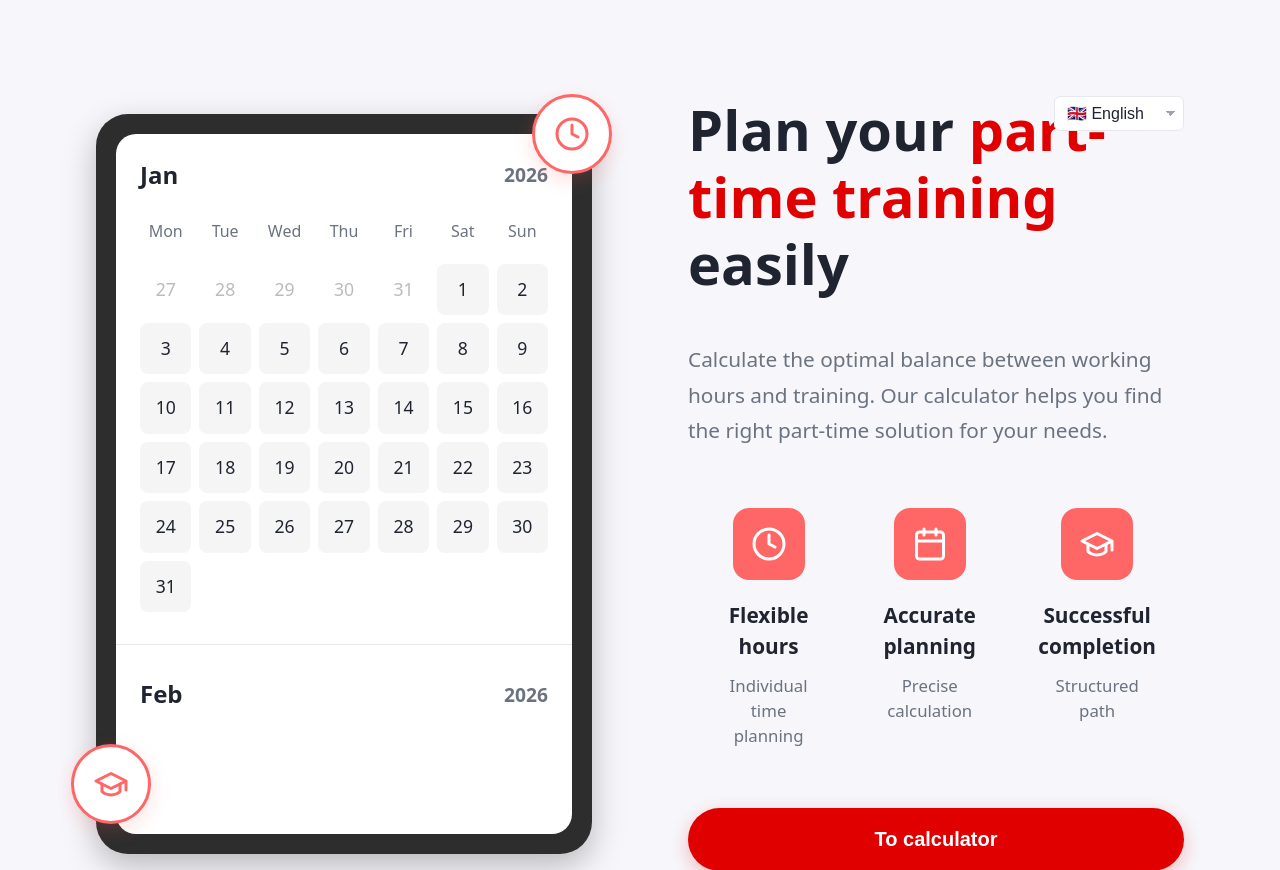
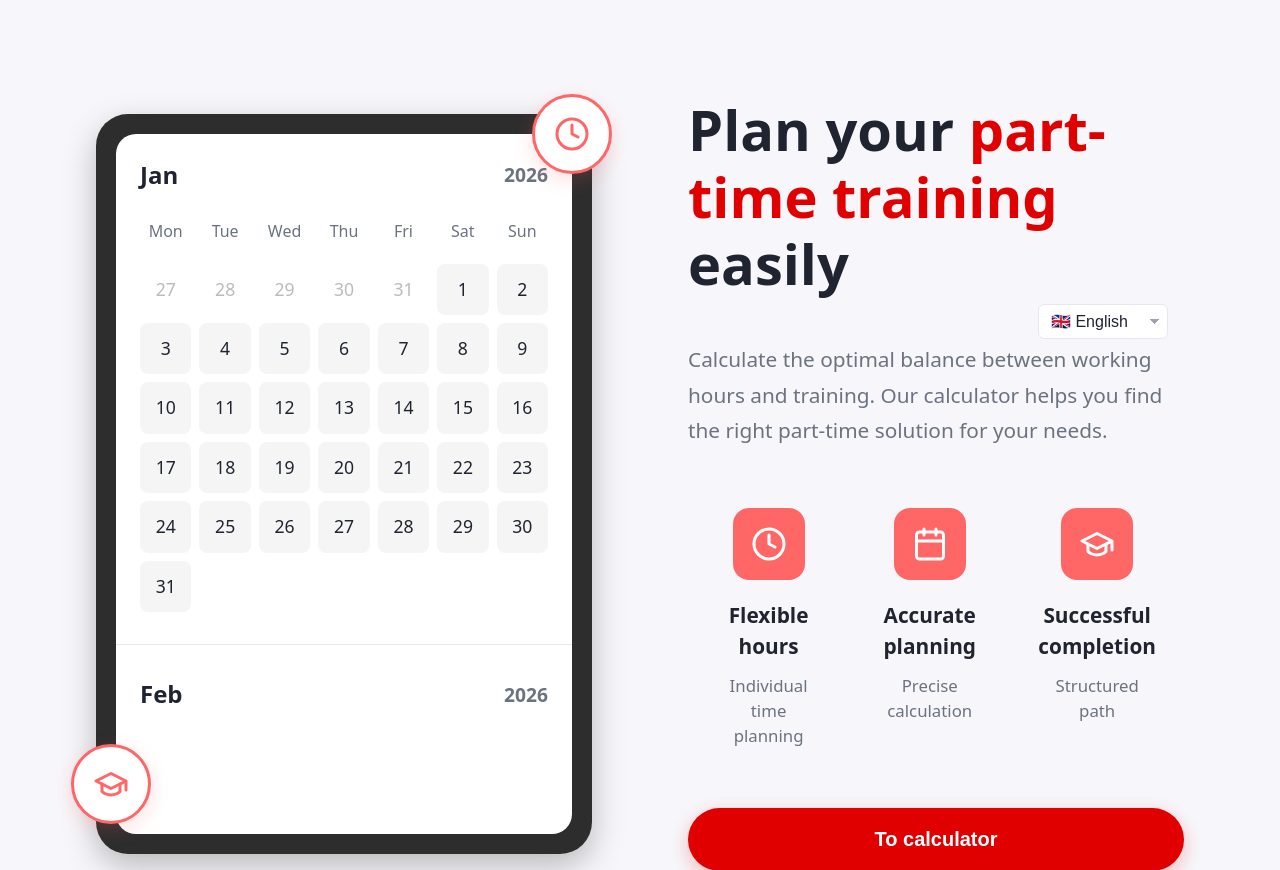
Before and after one commit to rbatmaz69/Teilzeitausbildungsrechner, a Flask app: page / in a window 1280 px wide. Shown: the top 870 px of the page. Run offline with Flask 3, Linux system fonts and the light colour scheme.

Commit message:
#27 Fix: Language-Button Desktop-Version unabhängig positioniert am oberen Rand der Kalender-Umrandung

```diff
--- a/static/styles.css
+++ b/static/styles.css
@@ -1272,6 +1272,7 @@ input.error,
 
     /* Verhindert Abschneiden */
     overflow: visible;
+    position: relative; /* Für absolute Positionierung des Language-Buttons */
   }
 
   /* Container-Regel für Startseite komplett überschreiben */
@@ -1468,15 +1469,15 @@ input.error,
     flex-direction: column;
     justify-content: center;
     overflow: visible;
-    position: relative;
-  }
-
-  /* Language Switcher Desktop - oben rechts */
+  }
+
+  /* Language Switcher Desktop - unabhängig positioniert, am oberen Rand der Kalender-Umrandung */
   .language-switcher-desktop {
     position: absolute;
-    top: 0;
-    right: 0;
+    top: 17rem; /* Entspricht padding-top von startseite-desktop = oberster Punkt der Kalender-Umrandung */
+    right: 7rem; /* Entspricht padding-right von startseite-desktop */
     z-index: 10;
+    /* Unabhängig von anderen Elementen - wird nicht von Textlänge beeinflusst */
   }
 
   #lang-switcher-desktop {
```
